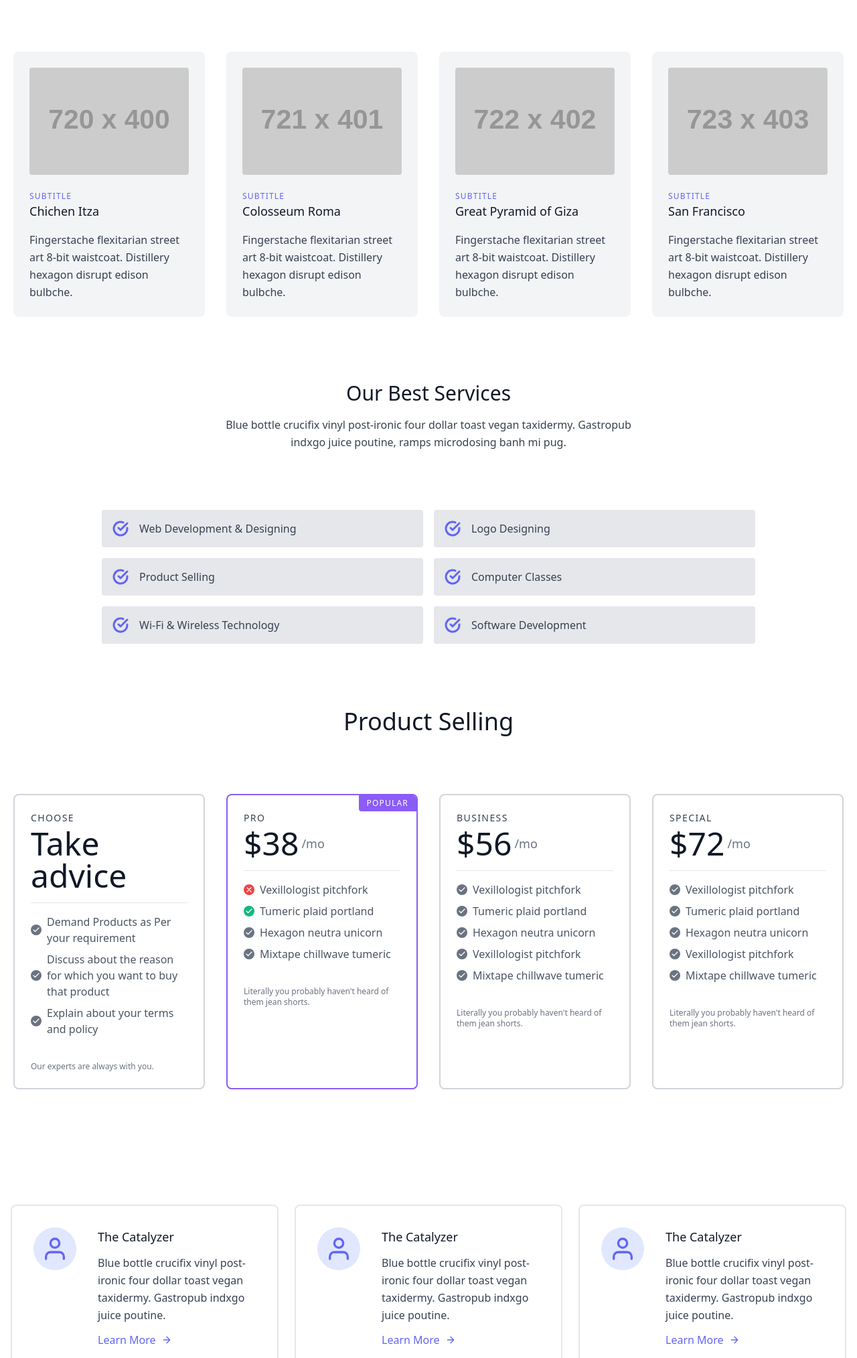
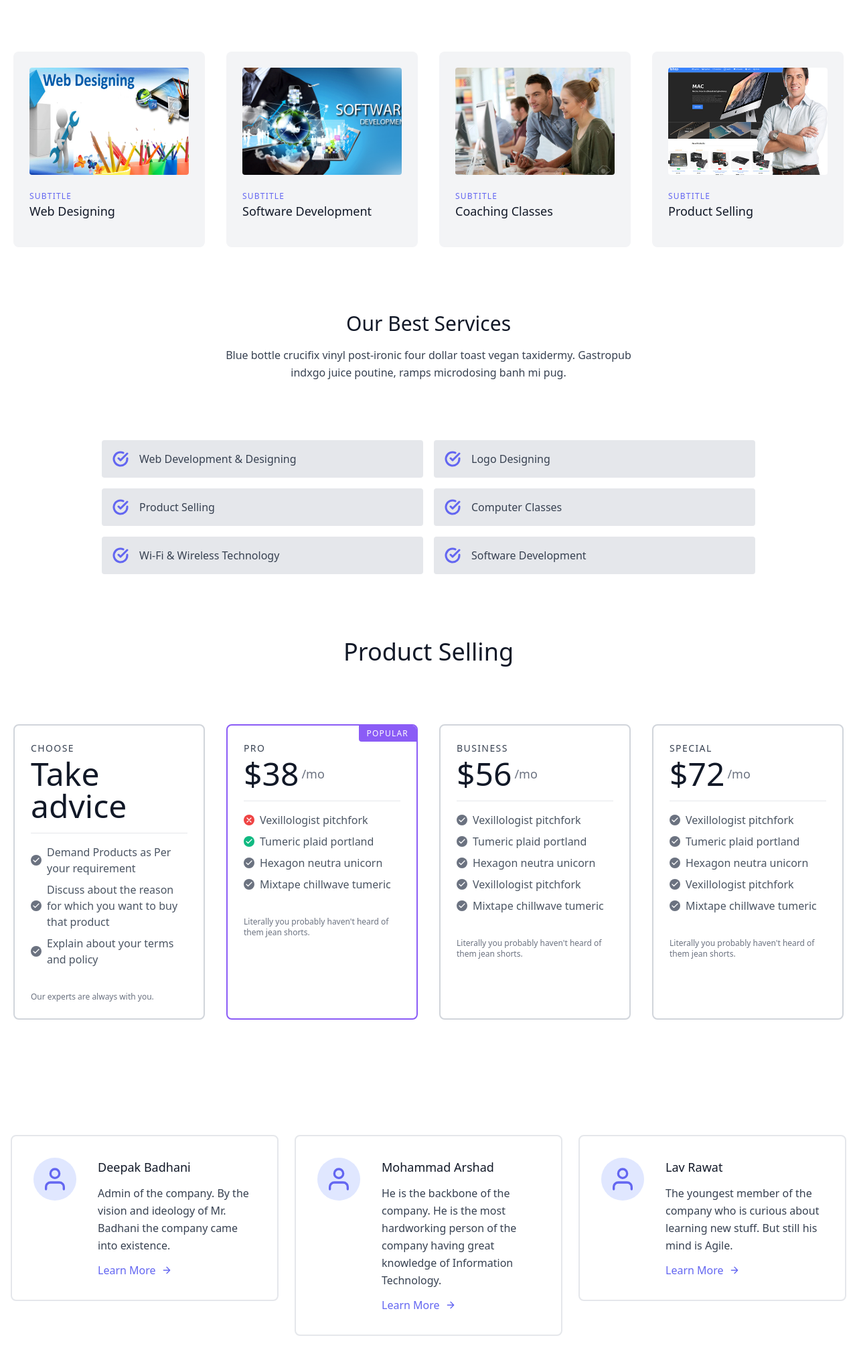
Before and after one commit to mohmmadarshad/gDeveloper, a plain HTML site: page index.html in a window 1280 px wide. Shown: the part 773-2800 px from the top of the page at 67% size. Drawn offline with nearby package versions, Linux system fonts and the light colour scheme; placeholder pictures from the web are drawn by us.

Commit message:
message boy

```diff
--- a/index.html
+++ b/index.html
@@ -102,41 +102,37 @@
                 <div class="xl:w-1/4 md:w-1/2 p-4">
                     <div class="bg-gray-100 p-6 rounded-lg">
                         <img class="h-40 rounded w-full object-cover object-center mb-6"
-                            src="https://dummyimage.com/720x400" alt="content">
+                            src="web.png" alt="content">
                         <h3 class="tracking-widest text-indigo-500 text-xs font-medium title-font">SUBTITLE</h3>
-                        <h2 class="text-lg text-gray-900 font-medium title-font mb-4">Chichen Itza</h2>
-                        <p class="leading-relaxed text-base">Fingerstache flexitarian street art 8-bit waistcoat.
-                            Distillery hexagon disrupt edison bulbche.</p>
+                        <h2 class="text-lg text-gray-900 font-medium title-font mb-4">Web Designing</h2>
+                        <p class="leading-relaxed text-base"> </p>
                     </div>
                 </div>
                 <div class="xl:w-1/4 md:w-1/2 p-4">
                     <div class="bg-gray-100 p-6 rounded-lg">
                         <img class="h-40 rounded w-full object-cover object-center mb-6"
-                            src="https://dummyimage.com/721x401" alt="content">
+                            src="software-development.jpg" alt="content">
                         <h3 class="tracking-widest text-indigo-500 text-xs font-medium title-font">SUBTITLE</h3>
-                        <h2 class="text-lg text-gray-900 font-medium title-font mb-4">Colosseum Roma</h2>
-                        <p class="leading-relaxed text-base">Fingerstache flexitarian street art 8-bit waistcoat.
-                            Distillery hexagon disrupt edison bulbche.</p>
+                        <h2 class="text-lg text-gray-900 font-medium title-font mb-4">Software Development</h2>
+                        <p class="leading-relaxed text-base"></p>
                     </div>
                 </div>
                 <div class="xl:w-1/4 md:w-1/2 p-4">
                     <div class="bg-gray-100 p-6 rounded-lg">
                         <img class="h-40 rounded w-full object-cover object-center mb-6"
-                            src="https://dummyimage.com/722x402" alt="content">
+                            src="computer Classes.jpg" alt="content">
                         <h3 class="tracking-widest text-indigo-500 text-xs font-medium title-font">SUBTITLE</h3>
-                        <h2 class="text-lg text-gray-900 font-medium title-font mb-4">Great Pyramid of Giza</h2>
-                        <p class="leading-relaxed text-base">Fingerstache flexitarian street art 8-bit waistcoat.
-                            Distillery hexagon disrupt edison bulbche.</p>
+                        <h2 class="text-lg text-gray-900 font-medium title-font mb-4">Coaching Classes</h2>
+                        <p class="leading-relaxed text-base"></p>
                     </div>
                 </div>
                 <div class="xl:w-1/4 md:w-1/2 p-4">
                     <div class="bg-gray-100 p-6 rounded-lg">
                         <img class="h-40 rounded w-full object-cover object-center mb-6"
-                            src="https://dummyimage.com/723x403" alt="content">
+                            src="product sell.jpg" alt="content">
                         <h3 class="tracking-widest text-indigo-500 text-xs font-medium title-font">SUBTITLE</h3>
-                        <h2 class="text-lg text-gray-900 font-medium title-font mb-4">San Francisco</h2>
-                        <p class="leading-relaxed text-base">Fingerstache flexitarian street art 8-bit waistcoat.
-                            Distillery hexagon disrupt edison bulbche.</p>
+                        <h2 class="text-lg text-gray-900 font-medium title-font mb-4">Product Selling</h2>
+                        <p class="leading-relaxed text-base"></p>
                     </div>
                 </div>
             </div>
@@ -479,9 +475,10 @@
                             </svg>
                         </div>
                         <div class="flex-grow">
-                            <h2 class="text-gray-900 text-lg title-font font-medium mb-3">The Catalyzer</h2>
-                            <p class="leading-relaxed text-base">Blue bottle crucifix vinyl post-ironic four dollar
-                                toast vegan taxidermy. Gastropub indxgo juice poutine.</p>
+                            <h2 class="text-gray-900 text-lg title-font font-medium mb-3">Deepak Badhani</h2>
+                            <p class="leading-relaxed text-base">Admin of the company. By the vision and ideology of Mr. Badhani
+                                the company came into existence.
+                            </p>
                             <a class="mt-3 text-indigo-500 inline-flex items-center">Learn More
                                 <svg fill="none" stroke="currentColor" stroke-linecap="round" stroke-linejoin="round"
                                     stroke-width="2" class="w-4 h-4 ml-2" viewBox="0 0 24 24">
@@ -502,9 +499,8 @@
                             </svg>
                         </div>
                         <div class="flex-grow">
-                            <h2 class="text-gray-900 text-lg title-font font-medium mb-3">The Catalyzer</h2>
-                            <p class="leading-relaxed text-base">Blue bottle crucifix vinyl post-ironic four dollar
-                                toast vegan taxidermy. Gastropub indxgo juice poutine.</p>
+                            <h2 class="text-gray-900 text-lg title-font font-medium mb-3">Mohammad Arshad</h2>
+                            <p class="leading-relaxed text-base">He is the backbone of the company. He is the most hardworking person of the company having great knowledge of Information Technology.</p>
                             <a class="mt-3 text-indigo-500 inline-flex items-center">Learn More
                                 <svg fill="none" stroke="currentColor" stroke-linecap="round" stroke-linejoin="round"
                                     stroke-width="2" class="w-4 h-4 ml-2" viewBox="0 0 24 24">
@@ -525,9 +521,8 @@
                             </svg>
                         </div>
                         <div class="flex-grow">
-                            <h2 class="text-gray-900 text-lg title-font font-medium mb-3">The Catalyzer</h2>
-                            <p class="leading-relaxed text-base">Blue bottle crucifix vinyl post-ironic four dollar
-                                toast vegan taxidermy. Gastropub indxgo juice poutine.</p>
+                            <h2 class="text-gray-900 text-lg title-font font-medium mb-3">Lav Rawat</h2>
+                            <p class="leading-relaxed text-base">The youngest member of the company who is curious about learning new stuff. But still his mind is Agile.</p>
                             <a class="mt-3 text-indigo-500 inline-flex items-center">Learn More
                                 <svg fill="none" stroke="currentColor" stroke-linecap="round" stroke-linejoin="round"
                                     stroke-width="2" class="w-4 h-4 ml-2" viewBox="0 0 24 24">
@@ -562,14 +557,13 @@
                         <h2 class="title-font font-medium text-gray-900 tracking-widest text-sm">EMAIL</h2>
                         <a class="text-indigo-500 leading-relaxed">official@gdeveloper.com</a>
                         <h2 class="title-font font-medium text-gray-900 tracking-widest text-sm mt-4">PHONE</h2>
-                        <p class="leading-relaxed">+91 1234567891, 1234567891</p>
+                        <p class="leading-relaxed">+91 9997486866</p>
                     </div>
                 </div>
             </div>
             <div class="lg:w-1/3 md:w-1/2 bg-white flex flex-col md:ml-auto w-full md:py-8 mt-8 md:mt-0">
                 <h2 class="text-gray-900 text-lg mb-1 font-medium title-font">Feedback</h2>
-                <p class="leading-relaxed mb-5 text-gray-600">Post-ironic portland shabby chic echo park, banjo fashion
-                    axe</p>
+                <p class="leading-relaxed mb-5 text-gray-600">Discuss your query with us
                 <input
                     class="bg-white rounded border border-gray-400 focus:outline-none focus:border-indigo-500 text-base px-4 py-2 mb-4"
                     placeholder="Name" type="text">
```
Also changed, not shown: computer Classes.jpg (added), product sell.jpg (added), software-development.jpg (added), web.png (added).
